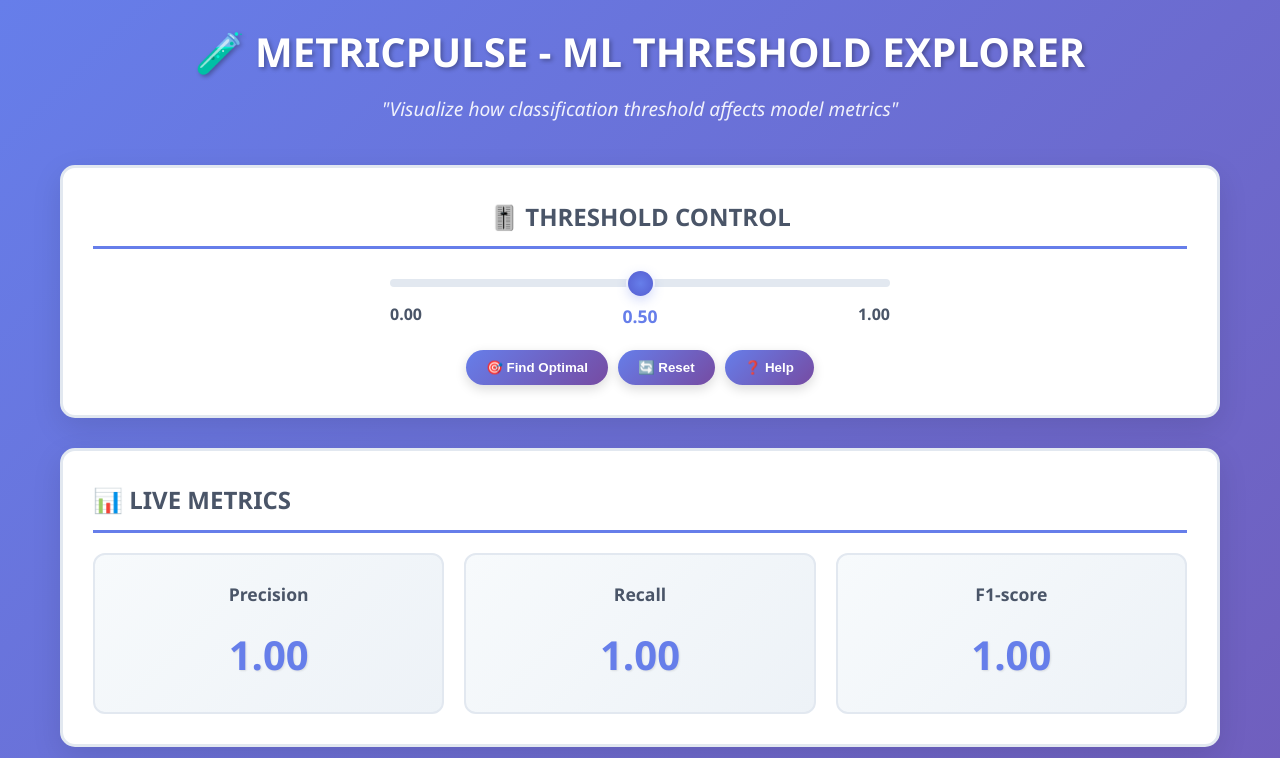
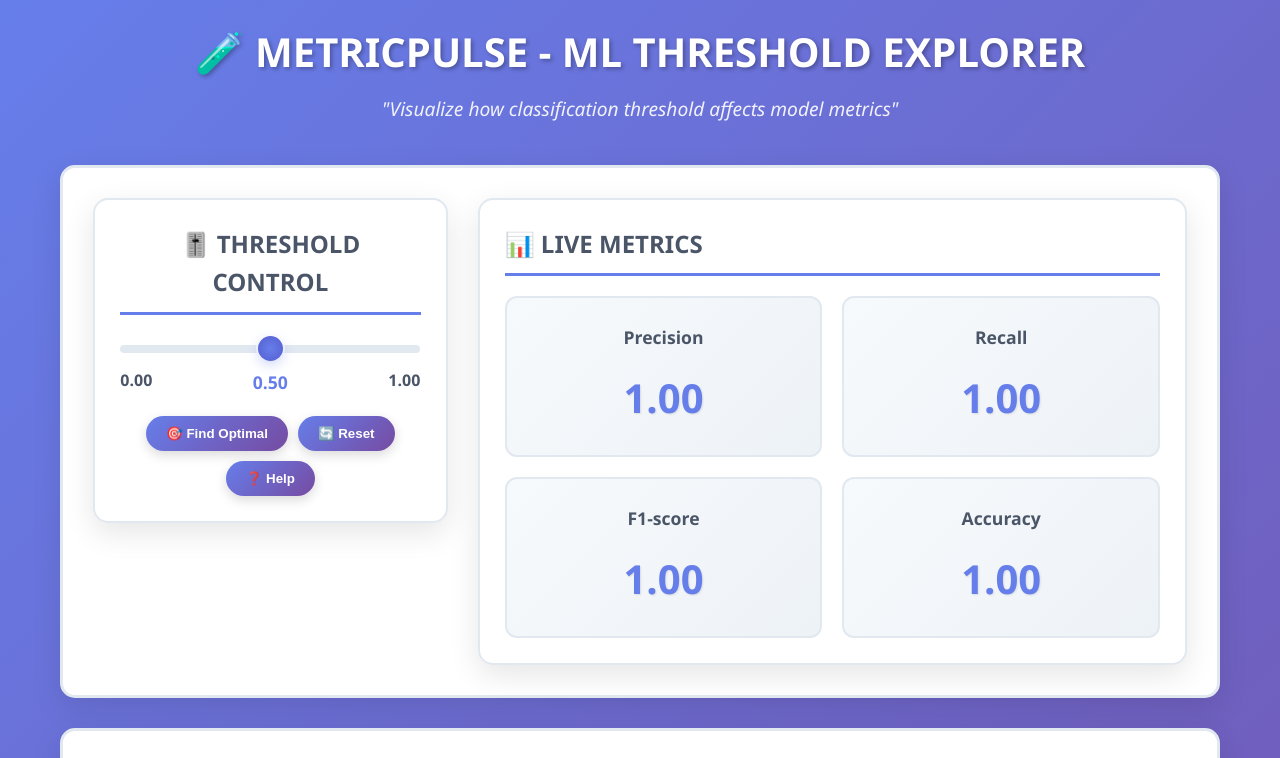
Before and after one commit to pdrzxzz/metric-pulse, a plain HTML site: page index.html in a window 1280 px wide. Shown: the top 758 px of the page. Drawn offline with nearby package versions, Linux system fonts and the light colour scheme.

Commit message:
Placing threshold control side by side with live metrics

```diff
--- a/chart.js
+++ b/chart.js
@@ -57,6 +57,17 @@ class ChartManager {
                         data: trendsData.f1,
                         borderColor: '#ed8936',
                         backgroundColor: 'rgba(237, 137, 54, 0.1)',
+                        borderWidth: 3,
+                        fill: false,
+                        tension: 0.4,
+                        pointRadius: 0,
+                        pointHoverRadius: 6
+                    },
+                    {
+                        label: 'Accuracy',
+                        data: trendsData.accuracy,
+                        borderColor: '#9f7aea',
+                        backgroundColor: 'rgba(159, 122, 234, 0.1)',
                         borderWidth: 3,
                         fill: false,
                         tension: 0.4,
--- a/data.js
+++ b/data.js
@@ -53,11 +53,13 @@ function calculateMetrics(threshold) {
     const precision = tp + fp > 0 ? tp / (tp + fp) : 0;
     const recall = tp + fn > 0 ? tp / (tp + fn) : 0;
     const f1 = precision + recall > 0 ? 2 * (precision * recall) / (precision + recall) : 0;
+    const accuracy = (tp + tn) / (tp + tn + fp + fn);
 
     return {
         precision: Math.round(precision * 100) / 100,
         recall: Math.round(recall * 100) / 100,
         f1: Math.round(f1 * 100) / 100,
+        accuracy: Math.round(accuracy * 100) / 100,
         tp, tn, fp, fn
     };
 }
@@ -68,6 +70,7 @@ function generateTrendsData() {
     const precisionData = [];
     const recallData = [];
     const f1Data = [];
+    const accuracyData = [];
 
     // Generate data points for thresholds from 0 to 1
     for (let threshold = 0; threshold <= 1; threshold += 0.01) {
@@ -77,13 +80,15 @@ function generateTrendsData() {
         precisionData.push(metrics.precision);
         recallData.push(metrics.recall);
         f1Data.push(metrics.f1);
+        accuracyData.push(metrics.accuracy);
     }
 
     return {
         thresholds,
         precision: precisionData,
         recall: recallData,
-        f1: f1Data
+        f1: f1Data,
+        accuracy: accuracyData
     };
 }
 
--- a/index.html
+++ b/index.html
@@ -17,8 +17,11 @@
         </header>
 
         <main>
-            <!-- Threshold Control Section -->
-            <section class="threshold-control">
+            <!-- Threshold Control and Live Metrics Section -->
+            <section class="controls-metrics-section">
+                <div class="controls-metrics-grid">
+                    <!-- Threshold Control -->
+                    <div class="threshold-control">
                         <h2>🎚️ THRESHOLD CONTROL</h2>
                         <div class="slider-container">
                             <input type="range" id="thresholdSlider" min="0" max="1" step="0.01" value="0.5"
@@ -29,10 +32,10 @@
                                 <span>1.00</span>
                             </div>
                         </div>
-            </section>
+                    </div>
 
-            <!-- Live Metrics Section -->
-            <section class="live-metrics">
+                    <!-- Live Metrics -->
+                    <div class="live-metrics">
                         <h2>📊 LIVE METRICS</h2>
                         <div class="metrics-grid">
                             <div class="metric-card">
@@ -46,6 +49,12 @@
                             <div class="metric-card">
                                 <h3>F1-score</h3>
                                 <div class="metric-value" id="f1Value">0.77</div>
+                            </div>
+                            <div class="metric-card">
+                                <h3>Accuracy</h3>
+                                <div class="metric-value" id="accuracyValue">0.78</div>
+                            </div>
+                        </div>
                     </div>
                 </div>
             </section>
--- a/metrics.js
+++ b/metrics.js
@@ -61,6 +61,12 @@ class MetricsManager {
         if (f1Element) {
             this.animateValueChange(f1Element, this.metrics.f1);
         }
+
+        // Update accuracy
+        const accuracyElement = document.getElementById('accuracyValue');
+        if (accuracyElement) {
+            this.animateValueChange(accuracyElement, this.metrics.accuracy);
+        }
     }
 
     updateConfusionMatrix() {
--- a/style.css
+++ b/style.css
@@ -62,13 +62,36 @@ section h2 {
     padding-bottom: 10px;
 }
 
+/* Controls and Metrics Section */
+.controls-metrics-section {
+    margin-bottom: 30px;
+}
+
+.controls-metrics-grid {
+    display: grid;
+    grid-template-columns: 1fr 2fr;
+    gap: 30px;
+    align-items: start;
+}
+
 /* Threshold Control */
 .threshold-control {
     text-align: center;
+    background: white;
+    border-radius: 15px;
+    padding: 25px;
+    box-shadow: 0 10px 30px rgba(0, 0, 0, 0.1);
+    transition: all 0.3s ease;
+    border: 2px solid #e2e8f0;
+}
+
+.threshold-control:hover {
+    border-color: #667eea;
+    box-shadow: 0 15px 40px rgba(0, 0, 0, 0.15);
 }
 
 .slider-container {
-    max-width: 500px;
+    max-width: 300px;
     margin: 0 auto;
 }
 
@@ -136,9 +159,23 @@ section h2 {
 }
 
 /* Live Metrics */
+.live-metrics {
+    background: white;
+    border-radius: 15px;
+    padding: 25px;
+    box-shadow: 0 10px 30px rgba(0, 0, 0, 0.1);
+    transition: all 0.3s ease;
+    border: 2px solid #e2e8f0;
+}
+
+.live-metrics:hover {
+    border-color: #667eea;
+    box-shadow: 0 15px 40px rgba(0, 0, 0, 0.15);
+}
+
 .metrics-grid {
     display: grid;
-    grid-template-columns: repeat(auto-fit, minmax(200px, 1fr));
+    grid-template-columns: repeat(2, 1fr);
     gap: 20px;
     margin-top: 20px;
 }
@@ -299,8 +336,13 @@ footer {
         padding: 20px;
     }
 
+    .controls-metrics-grid {
+        grid-template-columns: 1fr;
+        gap: 20px;
+    }
+
     .metrics-grid {
-        grid-template-columns: 1fr;
+        grid-template-columns: repeat(2, 1fr);
     }
 
     .formulas-grid {
```
Lines whose indentation alone changed are shown as unchanged.
